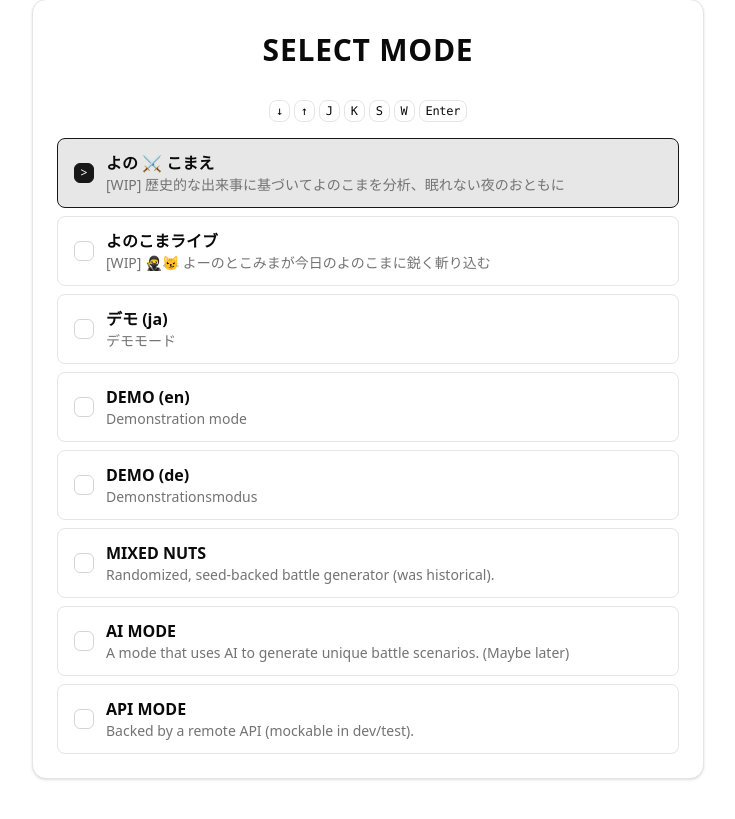
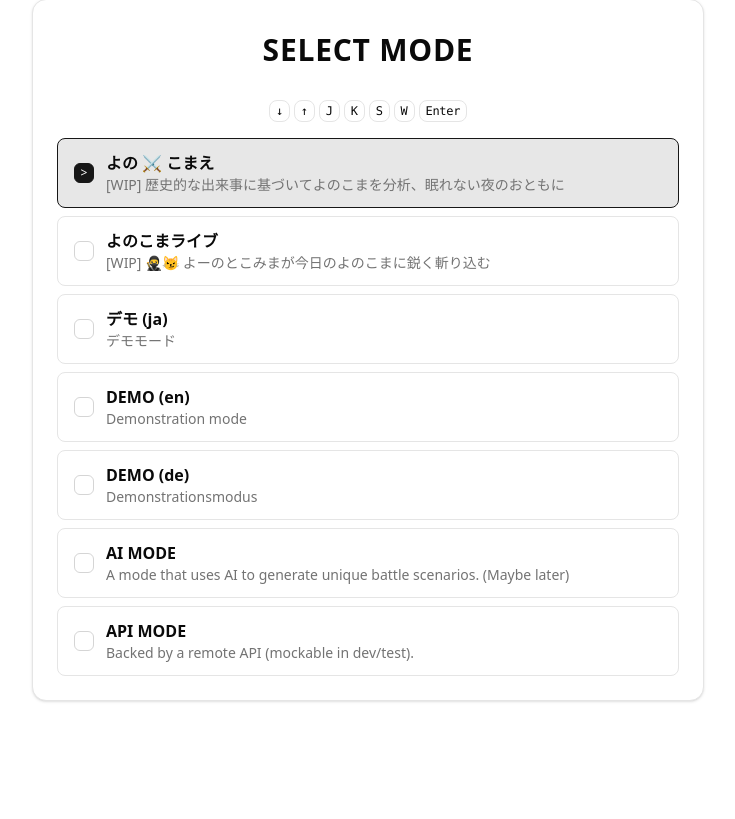
Before and after one commit to F88/yonokomae, a React (Vite) app: page / in a window 1280 px wide. Shown: the part 422-1241 px from the top of the page, without its empty margins (272-1007 px from the left). Built offline with nearby package versions, Linux system fonts and the light colour scheme.

Commit message:
refactor(play-mode): remove mixed-nuts mode refactor(provider): drop mixed-nuts mapping and delay case test(e2e): update title navigation without mixed-nuts docs(types): clean JSDoc references to mixed-nuts

```diff
--- a/src/yk/play-mode.ts
+++ b/src/yk/play-mode.ts
@@ -61,13 +61,6 @@ export const playMode: PlayMode[] = [
     enabled: true,
   },
   {
-    id: 'mixed-nuts',
-    title: 'MIXED NUTS',
-    description: 'Randomized, seed-backed battle generator (was historical).',
-    enabled: true,
-  },
-
-  {
     id: 'ai-mode',
     title: 'AI MODE',
     description:
--- a/src/yk/repo/core/repository-provider.d.ts
+++ b/src/yk/repo/core/repository-provider.d.ts
@@ -16,7 +16,6 @@ import type { PlayMode } from '../../play-mode';
  * - `'api'` → {@link ApiBattleReportRepository} with REST API client
  * - `'historical-evidences'` → {@link HistoricalEvidencesBattleReportRepository}
  * - `'historical-evidence'` → {@link BattleReportRandomDataRepository} with seed-system
- * - `'mixed-nuts'` → {@link BattleReportRandomDataRepository} with seed-system
  * - **Default** → {@link BattleReportRandomDataRepository} with seed-system
  *
  * **Dynamic Import Benefits**:
--- a/src/yk/repo/core/repository-provider.ts
+++ b/src/yk/repo/core/repository-provider.ts
@@ -25,7 +25,6 @@ import type { PlayMode } from '@/yk/play-mode';
  * - `'api'` → {@link ApiBattleReportRepository} with REST API client
  * - `'historical-research'` → {@link HistoricalEvidencesBattleReportRepository}
  * - `'historical-evidence'` → {@link BattleReportRandomDataRepository} with seed system
- * - `'mixed-nuts'` → {@link BattleReportRandomDataRepository} with seed system
  * - **Default** → {@link BattleReportRandomDataRepository} with seed system
  *
  * **Dynamic Import Benefits**:
@@ -145,13 +144,6 @@ export async function getBattleReportRepository(
       '@/yk/repo/random-jokes/repositories.random-jokes'
     );
     // Selected seed is provided via context; callers pass it here.
-    const delay = defaultDelayForMode(mode, 'report');
-    return new BattleReportRandomDataRepository({ seedFile, delay });
-  }
-  if (mode?.id === 'mixed-nuts') {
-    const { BattleReportRandomDataRepository } = await import(
-      '@/yk/repo/random-jokes/repositories.random-jokes'
-    );
     const delay = defaultDelayForMode(mode, 'report');
     return new BattleReportRandomDataRepository({ seedFile, delay });
   }
@@ -387,8 +379,6 @@ function defaultDelayForMode(mode?: PlayMode, kind: DelayKind = 'report') {
       return { min: 1200, max: 2500 };
     case 'yk-now':
       return { min: 0, max: 0 };
-    case 'mixed-nuts':
-      return { min: 1200, max: 2500 };
     default:
       // Apply moderate delay for unknown modes
       return { min: 0, max: 0 };
--- a/src/yk/repo/random-jokes/repositories.random-jokes.ts
+++ b/src/yk/repo/random-jokes/repositories.random-jokes.ts
@@ -70,7 +70,6 @@ export class RandomJokeNetaRepository implements NetaRepository {
  *
  * **Use Cases**:
  * - 'historical-evidence' PlayMode - Single seed battles
- * - 'mixed-nuts' PlayMode - Varied seed selection
  * - Educational content with historical references
  * - Content showcasing with source attribution
  *
```
Also changed, not shown: 1 other file (tests, documents, lock files or other folders).
